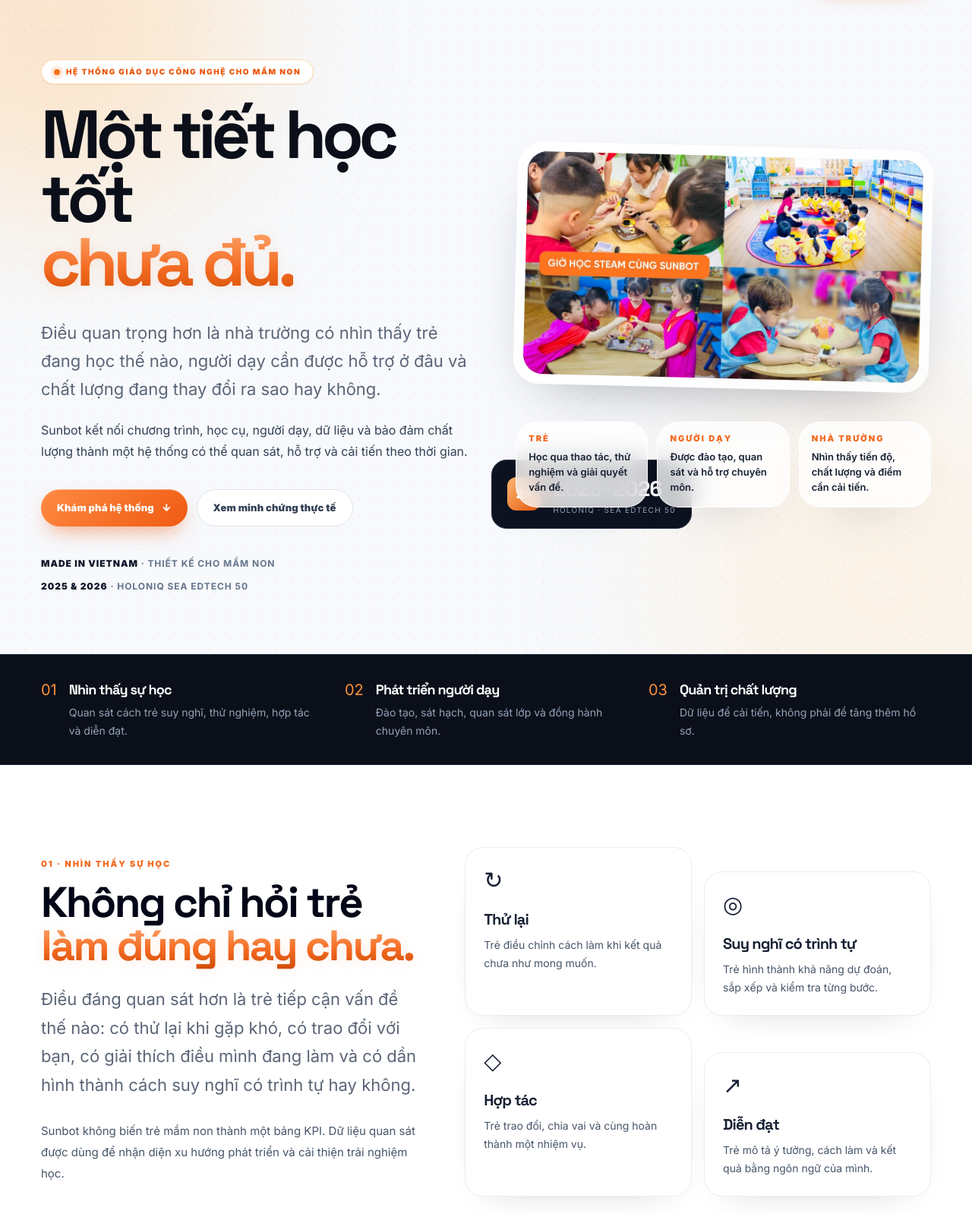
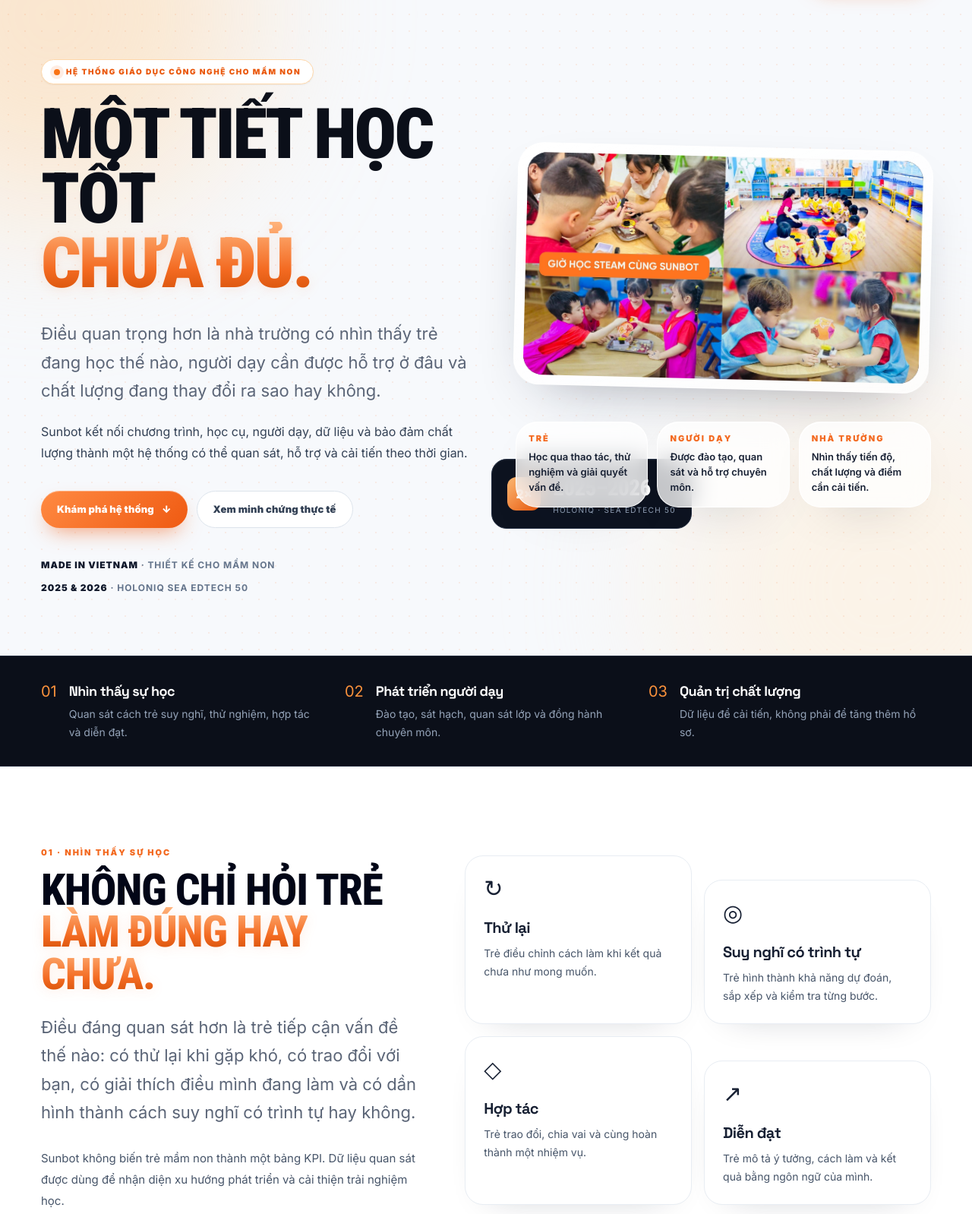
Before and after one commit to sunbotvietnam/profile, a plain HTML site: page index.html in a window 1280 px wide. Shown: the part 80-1678 px from the top of the page at 76% size. Drawn offline with nearby package versions, Linux system fonts and the light colour scheme.

Commit message:
Refine display typography with uppercase condensed Vietnamese headings

```diff
--- a/index.html
+++ b/index.html
@@ -12,21 +12,22 @@
   <script src="https://cdn.tailwindcss.com"></script>
   <link rel="preconnect" href="https://fonts.googleapis.com">
   <link rel="preconnect" href="https://fonts.gstatic.com" crossorigin>
-  <link href="https://fonts.googleapis.com/css2?family=Inter:wght@400;500;600;700;800;900&family=Space+Grotesk:wght@500;600;700&display=swap" rel="stylesheet">
+  <link href="https://fonts.googleapis.com/css2?family=Inter:wght@400;500;600;700;800;900&family=Roboto+Condensed:wght@600;700;800;900&family=Space+Grotesk:wght@500;600;700&display=swap" rel="stylesheet">
   <style>
     :root{--orange:#f36a21;--orange2:#ff9a56;--orange3:#ffede2;--ink:#0b0f19;--slate:#171d2b;--muted:#667085;--line:rgba(15,23,42,.09);--paper:#f8fafc}
     *{box-sizing:border-box}
     html{scroll-padding-top:86px}
     body{margin:0;font-family:Inter,sans-serif;background:#f8fafc;color:#172033;-webkit-font-smoothing:antialiased;text-rendering:optimizeLegibility;overflow-x:hidden}
-    h1,h2,h3,h4{font-family:'Space Grotesk',Inter,sans-serif;letter-spacing:-.045em}
+    h1,h2{font-family:'Roboto Condensed',Inter,sans-serif;text-transform:uppercase;letter-spacing:-.025em;font-weight:800}
+    h3,h4{font-family:'Space Grotesk',Inter,sans-serif;letter-spacing:-.03em}
     a{transition:.25s cubic-bezier(.2,.8,.2,1)}
     ::selection{background:#ffd8c2;color:#8a3000}
     .nav-glass{background:rgba(248,250,252,.86);backdrop-filter:blur(18px);border-bottom:1px solid rgba(15,23,42,.06)}
     .section{padding:108px 0}
     .wrap{max-width:1220px;margin:0 auto;padding:0 24px}
     .kicker{font-size:11px;line-height:1;font-weight:900;letter-spacing:.18em;text-transform:uppercase;color:var(--orange)}
-    .display{font-size:clamp(48px,7vw,92px);line-height:.94;font-weight:700;letter-spacing:-.07em}
-    .title{font-size:clamp(36px,4.4vw,62px);line-height:1.02;font-weight:700}
+    .display{font-family:'Roboto Condensed',Inter,sans-serif;font-size:clamp(50px,7.2vw,94px);line-height:.92;font-weight:900;letter-spacing:-.03em;text-transform:uppercase}
+    .title{font-family:'Roboto Condensed',Inter,sans-serif;font-size:clamp(38px,4.5vw,64px);line-height:.96;font-weight:800;letter-spacing:-.022em;text-transform:uppercase}
     .subtitle{font-size:clamp(18px,2vw,22px);line-height:1.7;color:#5b6577}
     .gradient-text{background:linear-gradient(180deg,#ffb47c 0%,#f36a21 58%,#ca4800 100%);-webkit-background-clip:text;background-clip:text;color:transparent;filter:drop-shadow(0 2px 8px rgba(243,106,33,.12))}
     .glass-card{background:rgba(255,255,255,.76);border:1px solid rgba(255,255,255,.9);box-shadow:0 24px 70px -42px rgba(15,23,42,.35),inset 0 1px 0 rgba(255,255,255,.95);backdrop-filter:blur(16px);border-radius:28px}
@@ -49,7 +50,7 @@
     .hero-orb{position:absolute;border-radius:999px;filter:blur(100px);pointer-events:none}
     .hero-card{background:linear-gradient(160deg,rgba(255,255,255,.92),rgba(255,255,255,.7));border:1px solid rgba(255,255,255,.95);backdrop-filter:blur(18px);box-shadow:0 30px 80px -42px rgba(15,23,42,.45)}
     .mini-stat{background:#0d1320;border:1px solid #252f43;border-radius:20px;color:#fff;box-shadow:inset 0 1px 0 rgba(255,255,255,.04)}
-    .mini-stat strong{font-family:'Space Grotesk',sans-serif;font-size:28px;letter-spacing:-.04em}
+    .mini-stat strong{font-family:'Roboto Condensed',sans-serif;font-size:29px;font-weight:800;letter-spacing:-.02em}
     .dash{background:#0d1320;border:1px solid #252f43;border-radius:28px;box-shadow:0 28px 80px -40px rgba(0,0,0,.7)}
     .dash-row{display:grid;grid-template-columns:1fr auto;gap:16px;padding:14px 0;border-bottom:1px solid #253044}.dash-row:last-child{border:0}
     .bar{height:7px;border-radius:999px;background:#202a3a;overflow:hidden}.bar>span{display:block;height:100%;border-radius:999px;background:linear-gradient(90deg,#ff9a56,#f36a21);box-shadow:0 0 18px rgba(243,106,33,.35)}
@@ -60,7 +61,7 @@
     .navlink{position:relative}.navlink::after{content:'';position:absolute;left:0;right:100%;bottom:-6px;height:2px;background:var(--orange);transition:.25s}.navlink:hover::after{right:0}
     .mobile-menu{display:none}.mobile-menu.open{display:block}
     @media(max-width:1024px){.flow{grid-template-columns:repeat(2,minmax(0,1fr))}.flow>div:not(:last-child)::after{display:none}}
-    @media(max-width:768px){.section{padding:78px 0}.display{font-size:48px}.wrap{padding:0 18px}.mobile-menu{position:absolute;top:78px;left:14px;right:14px;padding:14px;border-radius:20px;background:#fff;border:1px solid #e8edf3;box-shadow:0 25px 60px -30px rgba(15,23,42,.5)}.flow{grid-template-columns:1fr}}
+    @media(max-width:768px){.section{padding:78px 0}.display{font-size:50px}.title{font-size:39px}.wrap{padding:0 18px}.mobile-menu{position:absolute;top:78px;left:14px;right:14px;padding:14px;border-radius:20px;background:#fff;border:1px solid #e8edf3;box-shadow:0 25px 60px -30px rgba(15,23,42,.5)}.flow{grid-template-columns:1fr}}
     @media(prefers-reduced-motion:reduce){*{scroll-behavior:auto!important;transition:none!important}.reveal{opacity:1;transform:none}}
   </style>
 </head>
```
